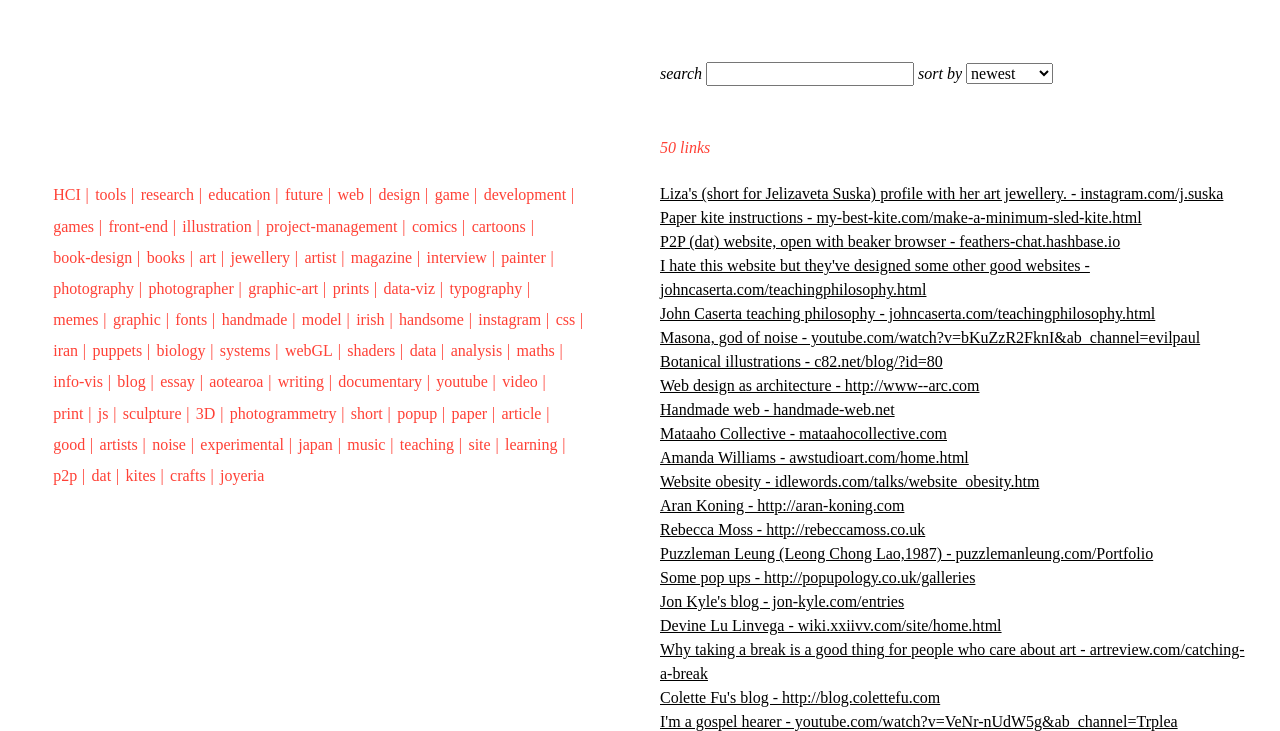
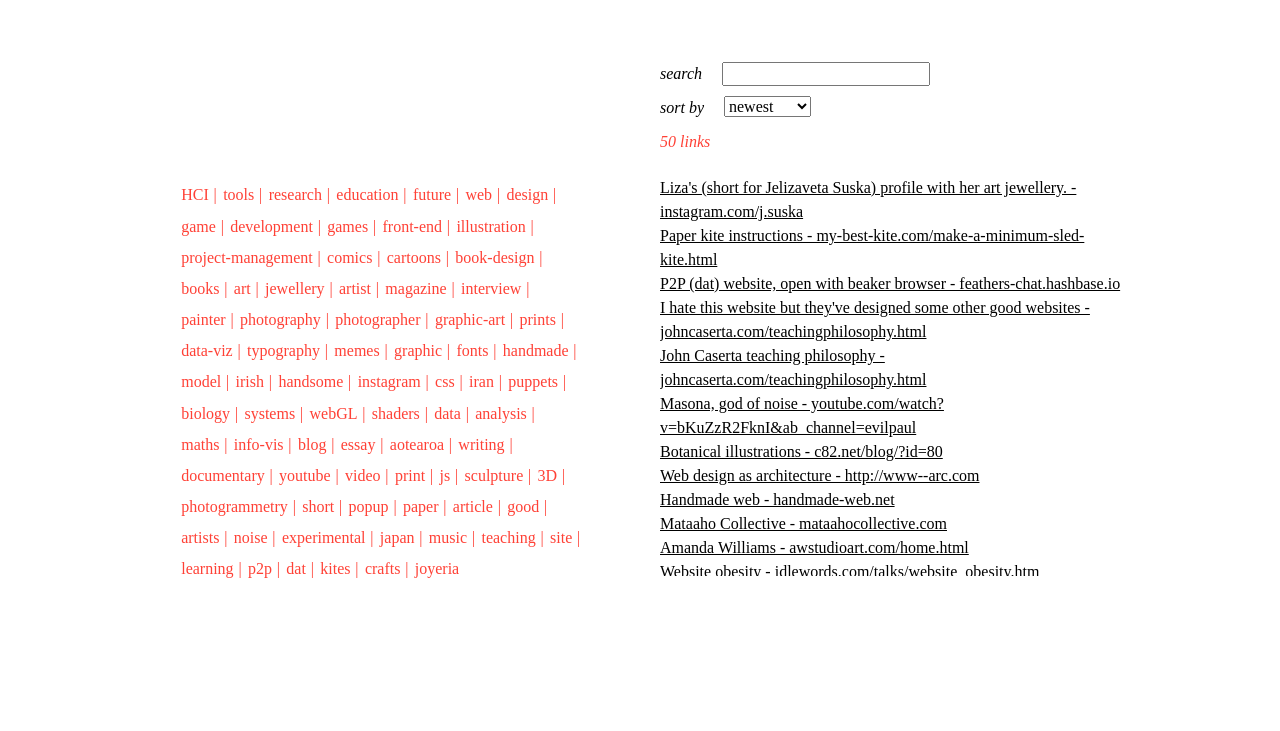
Before and after one commit to Louis-yes/chain, a website: page index.html in a window 1280 px wide. Shown: the part 168-899 px from the top of the page. After the commit the page ends 803 px from the top, so only its background shows below. Drawn offline with nearby package versions, Linux system fonts and the light colour scheme.

Commit message:
Some more styling

```diff
--- a/assets/style.css
+++ b/assets/style.css
@@ -6,7 +6,7 @@
 }
 
 /* self explanatory */
-*::-webkit-scrollbar { display: none; }
+/* *::-webkit-scrollbar { display: none; } */
 p { margin: 0; }
 
 body {
@@ -24,7 +24,9 @@ header            { grid-area: HEADER; }
 .link-section     { grid-area: LINKS;  }
 
 main {
-  margin: 50px;
+  margin: 50px auto;
+  max-width: 1024px;
+  padding: 0 50px;
   display: grid;
 
   column-gap: 20px;
@@ -113,6 +115,7 @@ header, .description {
 .active-tags {
   display: block; font-style: italic; color: var(--primary);
   margin-top: 50px;
+  clear: both;
 }
 
 /*************************************************************************
@@ -125,10 +128,19 @@ header, .description {
 
 .links-section .label {
   font-style: italic;
+  display: block;
+  float: left;
+  margin-bottom: 10px;
+  margin-right:20px;
+}
+
+.links-section input, .links-section select {
+  display: block;
+  float: left;
 }
 
 .links-section .label.sort-by {
-
+  clear: left;
 }
 
 .links-section .label.search {
@@ -137,6 +149,8 @@ header, .description {
 
 .links {
   margin-top: 22px;
+  height: 400px;
+  overflow-y: scroll;
 }
 
 .link {
```
